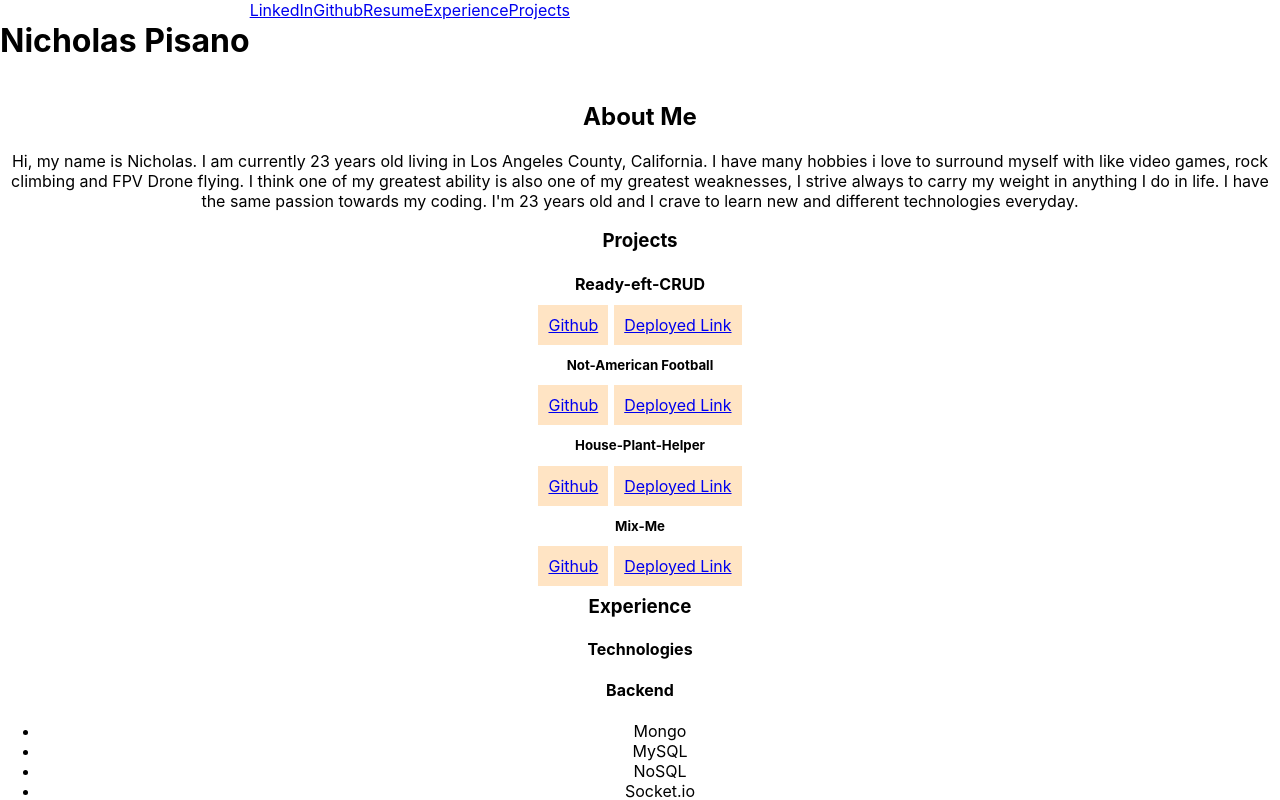
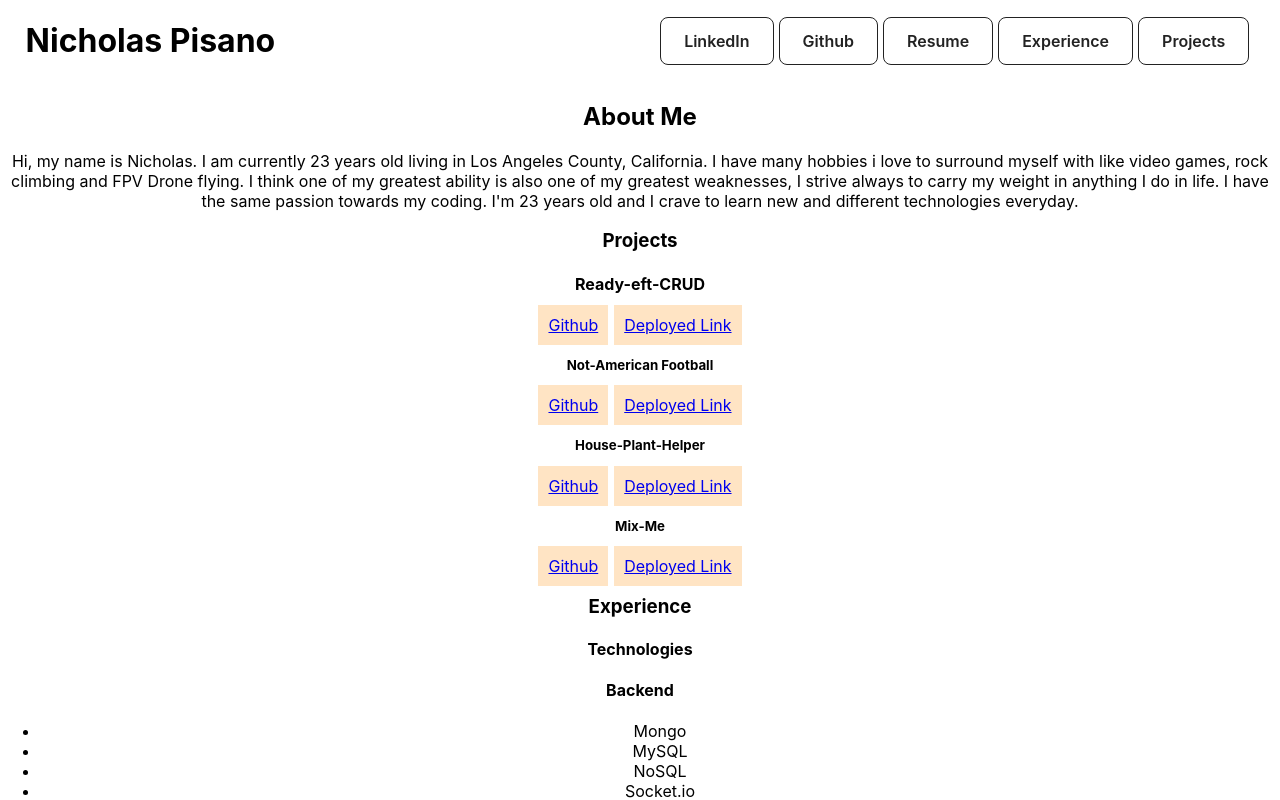
Before and after one commit to Lekashi/React-Portfolio, a React (Create React App) app: page / in a window 1280 px wide. Shown: the top 800 px of the page. Built offline with nearby package versions, Linux system fonts and the light colour scheme.

Commit message:
Added CSS to Header

```diff
--- a/src/components/Header/index.css
+++ b/src/components/Header/index.css
@@ -1,8 +1,65 @@
 header {
-    width: 100%;
+  width: 100%;
   display: flex;
   flex-wrap: wrap;
+  align-items: center;
+  justify-content: space-between;
 }
+
 nav {
-left: 95%;
+  margin-right: 2%;
 }
+
+h1 {
+  margin-left: 2%;
+}
+
+/* ----------------------------------- START OF BUTTON CSS -------------------------------------------- */
+/* CSS */
+.navBtn {
+  background-color: #ffffff;
+  border: 1px solid #222222;
+  border-radius: 8px;
+  box-sizing: border-box;
+  color: #222222;
+  cursor: pointer;
+  display: inline-block;
+  font-family: Circular, -apple-system, BlinkMacSystemFont, Roboto,
+    "Helvetica Neue", sans-serif;
+  font-size: 16px;
+  font-weight: 600;
+  line-height: 20px;
+  margin: 0;
+  outline: none;
+  padding: 13px 23px;
+  position: relative;
+  text-align: center;
+  text-decoration: none;
+  touch-action: manipulation;
+  transition: box-shadow 0.2s, -ms-transform 0.1s, -webkit-transform 0.1s,
+    transform 0.1s;
+  user-select: none;
+  -webkit-user-select: none;
+  width: auto;
+  margin-right: 5px;
+}
+
+.navBtn:focus-visible {
+  box-shadow: #222222 0 0 0 2px, rgba(255, 255, 255, 0.8) 0 0 0 4px;
+  transition: box-shadow 0.2s;
+}
+
+.navBtn:active {
+  background-color: #f7f7f7;
+  border-color: #000000;
+  transform: scale(0.96);
+}
+
+.navBtn:disabled {
+  border-color: #dddddd;
+  color: #dddddd;
+  cursor: not-allowed;
+  opacity: 1;
+}
+
+/* ----------------------------------- END OF BUTTON CSS -------------------------------------------- */
--- a/src/components/Header/index.js
+++ b/src/components/Header/index.js
@@ -1,5 +1,5 @@
 import React from "react";
-import "./index.css"
+import "./index.css";
 
 const Header = () => {
   return (
@@ -7,6 +7,7 @@ const Header = () => {
       <h1>Nicholas Pisano</h1>
       <nav>
         <a
+          className="navBtn"
           href="https://www.linkedin.com/in/nicholas-pisano-042a1423a/"
           target="_blank"
           rel="noreferrer"
@@ -14,15 +15,18 @@ const Header = () => {
           LinkedIn
         </a>
         <a
+          className="navBtn"
           href="https://github.com/Lekashi"
           target="_blank"
           rel="noreferrer"
         >
           Github
         </a>
-      <a href="../../../public/Resume.docx" download>Resume</a>
-      <a href="#experience">Experience</a>
-      <a href="#projects">Projects</a>
+        <a className="navBtn" href="../../../public/Resume.docx" download>
+          Resume
+        </a>
+        <a className="navBtn" href="#experience">Experience</a>
+        <a className="navBtn" href="#projects">Projects</a>
       </nav>
     </header>
   );
```
Lines whose indentation alone changed are shown as unchanged.
